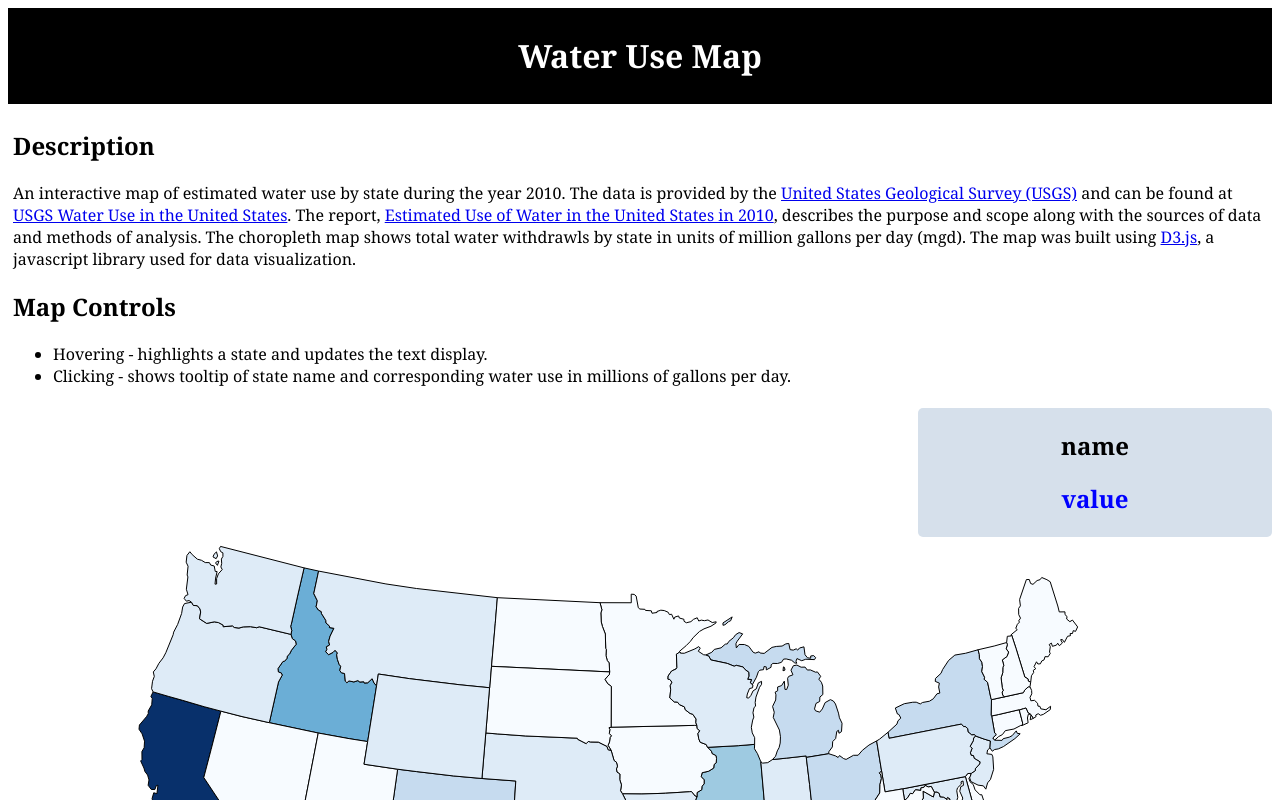
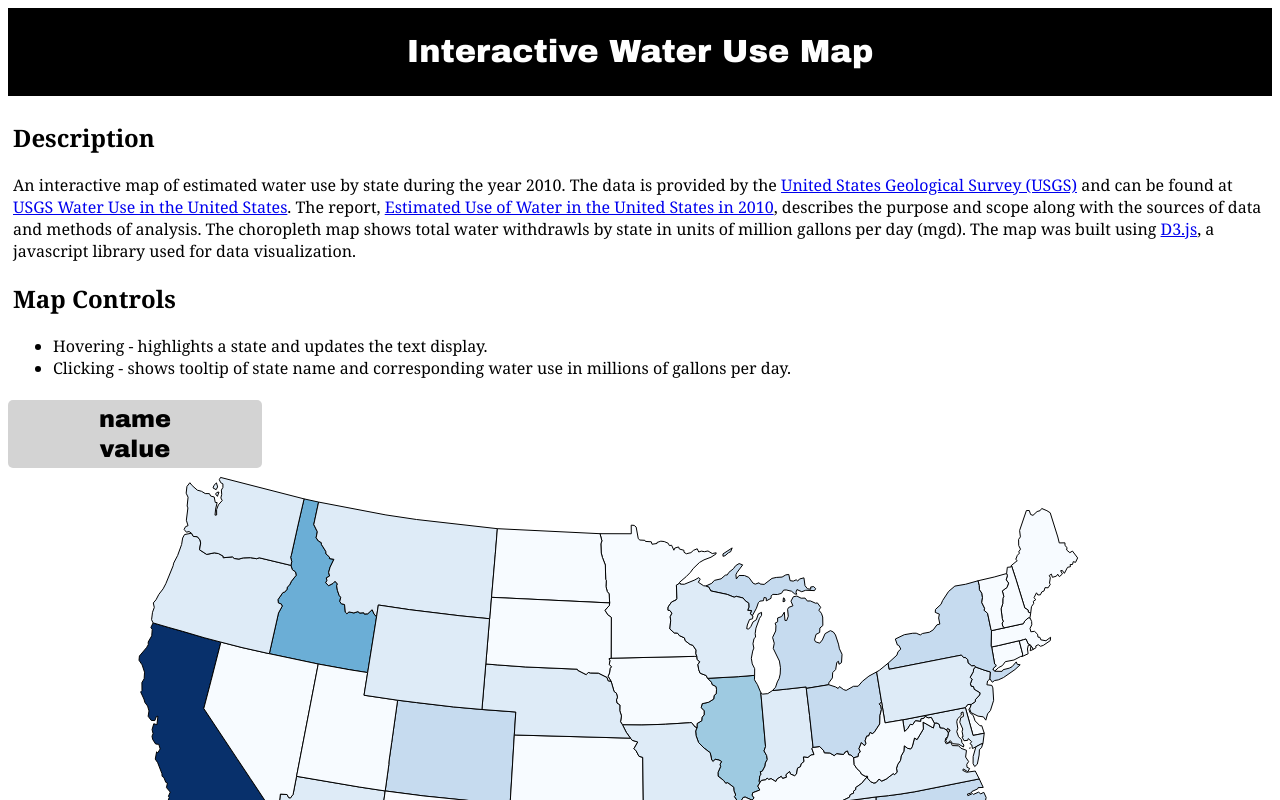
Before and after one commit to HydroLogic/wateruse-map-d3, a plain HTML site: page index.html in a window 1280 px wide. Shown: the top 800 px of the page. Drawn offline with Linux system fonts and the light colour scheme.

Commit message:
added a few style changes

```diff
--- a/css/style.css
+++ b/css/style.css
@@ -1,23 +1,26 @@
 #header {
-    font-family: Georgia,"Times New Roman",Times,serif;
+    font-family: 'Arial Black', 'Arial Bold', Gadget, sans-serif;
     background-color: black;
     color: white;
     text-align: center;
     padding: 5px;
 }
+
 #section {
     font-family: Georgia,"Times New Roman",Times,serif;
     float: left;
     padding: 5px;
 }
+
 #interactive-update {
-    width: 350px;
-    float: right;
-    background-color: #D6E0EB;
+    width: 250px;
+    float: left;
+    background-color: LightGray;
     text-align: center;
     padding: 2px;
     border-radius: 5px;
 }
+
 #footer {
     background-color: black;
     color: white;
@@ -26,12 +29,6 @@
     padding: 5px;
 }
 
-/*p {
-    font-family: Georgia,"Times New Roman",Times,serif;
-    font-size: 18px;
-}
-*/
-/* svg styles */
 svg {
 	fill: none;
 	stroke: black;
@@ -49,13 +46,12 @@ svg {
 	visibility: hidden;
 }
 
-/* other styles */
 #statename {
-    font-family: Georgia,"Times New Roman",Times,serif;
-	color: black;
+    font-family: 'Arial Black', 'Arial Bold', Gadget, sans-serif;
+    margin: 4px;
 }
 
 #statevalue {
-    font-family: Georgia,"Times New Roman",Times,serif;
-	color: blue;
+    font-family: 'Arial Black', 'Arial Bold', Gadget, sans-serif;
+    margin: 4px;
 }
--- a/index.html
+++ b/index.html
@@ -8,7 +8,7 @@
 </head>
 <body>
 	<div id="header">
-		<h1>Water Use Map</h1>
+		<h1>Interactive Water Use Map</h1>
 	</div>
 	<div id="section">
 		<h2>Description</h2>
--- a/js/map-wateruse.js
+++ b/js/map-wateruse.js
@@ -23,8 +23,8 @@ var tooltip = d3.select("body")
 
 // create a quantize scale (function) to sort data values into buckets of color
 var color = d3.scale.quantize()
-	// .range(["rgb(237,248,233)","rgb(186,228,179)","rgb(116,196,118)","rgb(49,163,84)","rgb(0,109,44)"]);
 	.range(["rgb(247,251,255)", "rgb(222,235,247)", "rgb(198,219,239)", "rgb(158,202,225)", "rgb(107,174,214)", "rgb(66,146,198)", "rgb(33,113,181)", "rgb(8,81,156)", "rgb(8,48,107)"]);
+
 // function to calculate a color based on the ag productivity from data/us-ag-productivity-2004.csv file
 function calculate_color(d) {
 
```
